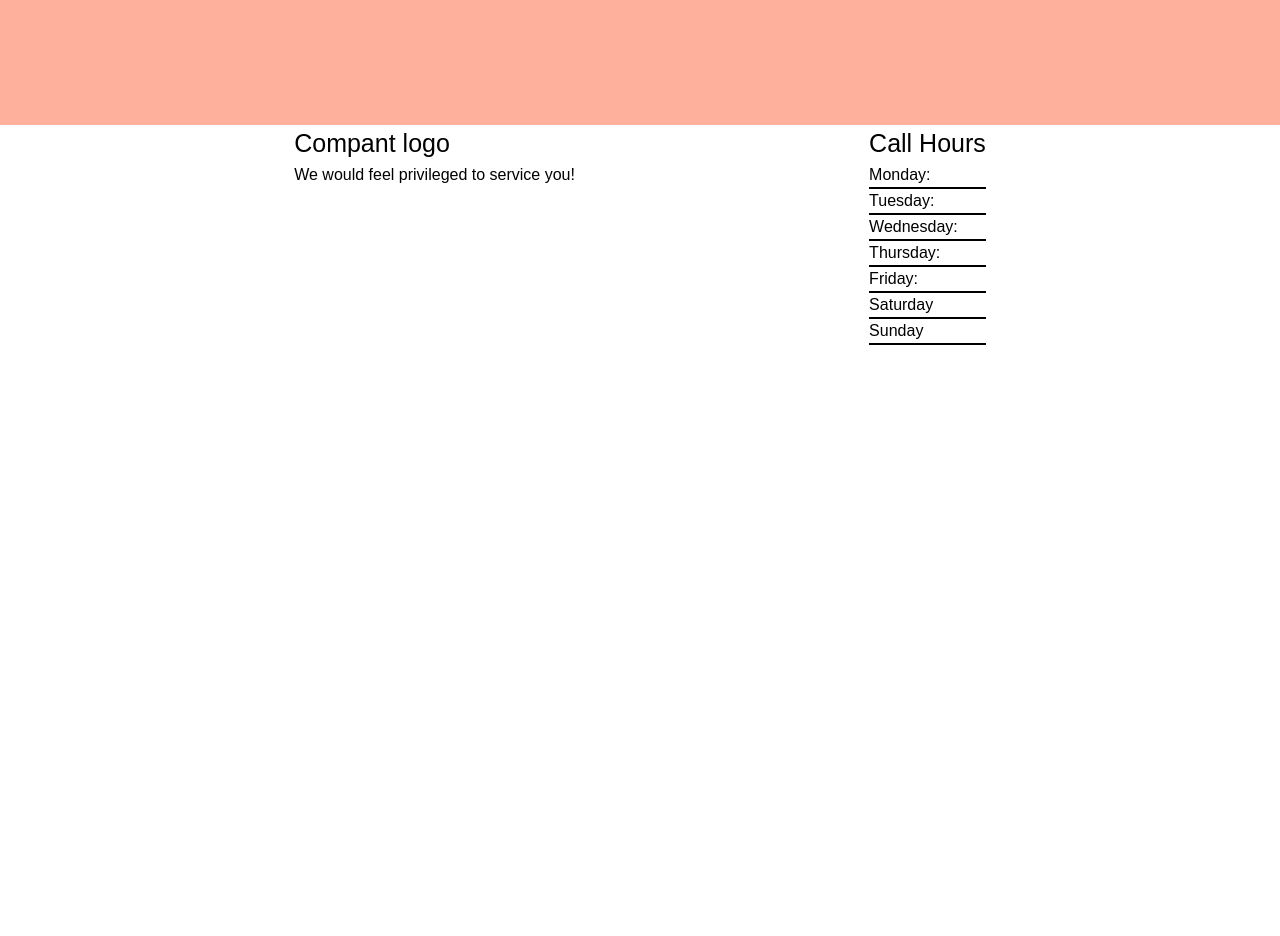
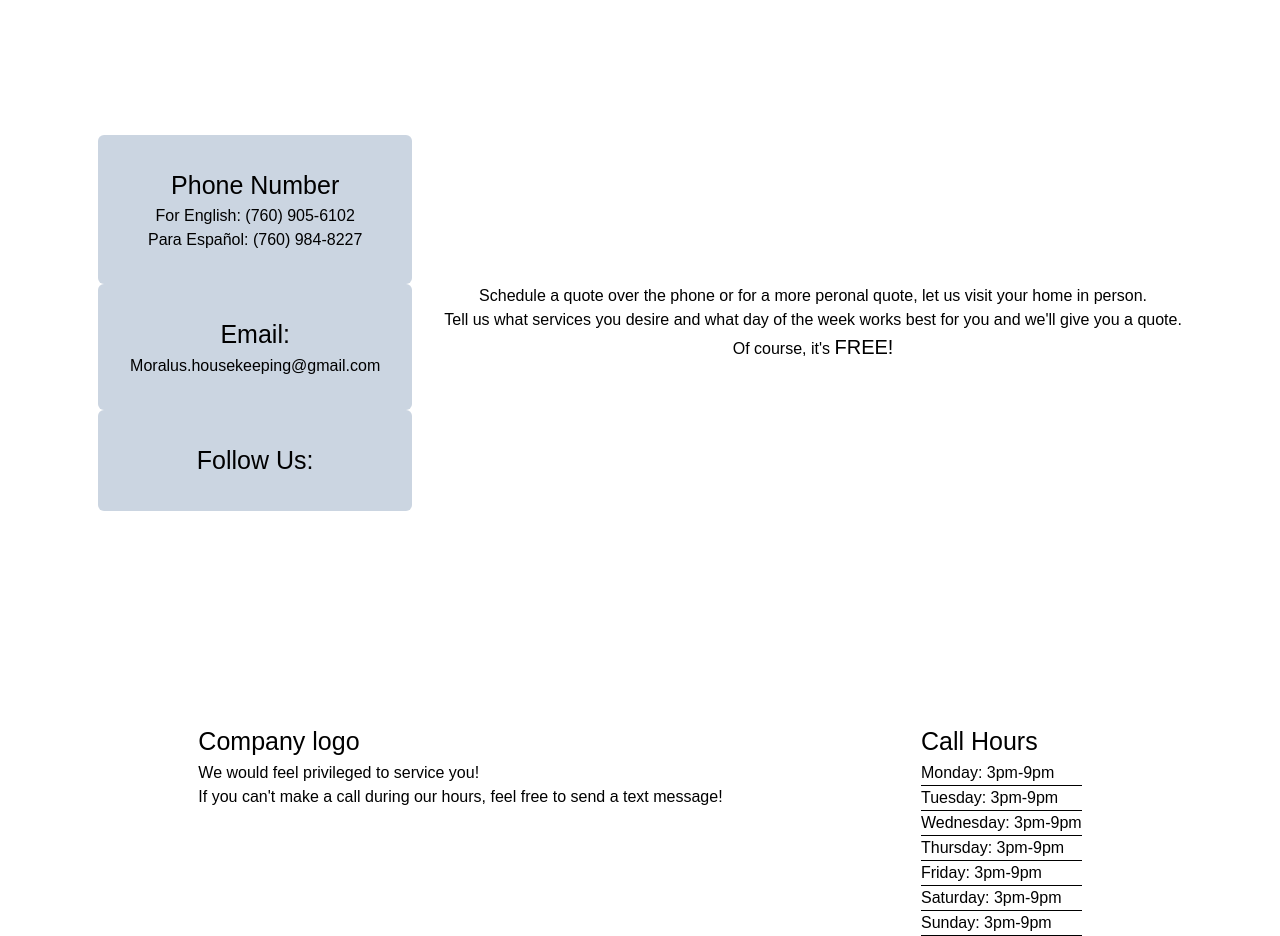
Before and after one commit to JMorales1905/moralus-housekeeping, a Next.js app: page / in a window 1280 px wide. Shown: the part 1140-2076 px from the top of the page. Before the commit the page ends 1485 px from the top, so only its background shows below. Built offline with nearby package versions, Linux system fonts and the light colour scheme.

Commit message:
Updated TODO

```diff
--- a/app/page.tsx
+++ b/app/page.tsx
@@ -11,7 +11,6 @@ export default function Home() {
           <a href="">Home</a>
           <a href="#about-us">About Us</a>
           <a href="#services">Services</a>
-          <a href="">Quote!</a>
         </section>
       </nav>
 
@@ -21,7 +20,7 @@ export default function Home() {
         </div>
 
         <section className="bg-white" id="about-us">
-          <div className="grid justify-center text-center">
+          <div className="grid justify-center text-center px-[30%] py-[50px] gap-y-9">
             <h1 className="text-[35px]">Our Promise</h1>
             <p className="text-[20px]">
               Moralus' Housekeeping Services offers housekeeping that suites
@@ -38,7 +37,7 @@ export default function Home() {
               After immigrating from Guatemala, Blanca found herself in the land of dreams and
               after working with a cleaning company for two years, decided to take her personal approach
               to the business. Now, Blanca works with her own clients who she has earned the trust of
-              and deliveres her cleaning services to them on a weekly/ monthly basis. Blanca would be honored
+              and deliveres her cleaning services to them on a weekly/monthly basis. Blanca would be honored
               to provide you with twelve years of housekeeping service experience and a personal experience you
               wont find with large-scale cleaning companies. She brings to the table services you could only find
               with her family, where Blanca take pride in the cleanliness of her home.
@@ -47,23 +46,22 @@ export default function Home() {
           </div>
         </section>
 
-        <section className="bg-light h-[100vh]" id="services">
+        <section className="bg-white h-[100vh]" id="services">
           <div className="flex justify-center items-center h-full gap-8">
             <div className="grid text-center">
-              <div className="bg-white p-8 rounded-md">
+              <div className="bg-slate-300  p-8 rounded-md">
                 <h2 className="text-[25px]">Phone Number</h2>
                 <p>For English: (760) 905-6102</p>
                 <p>Para Español: (760) 984-8227</p>
               </div>
-              <div className="bg-white p-8 rounded-md">
-                <h2>Email:</h2>
-                <p></p>
+              <div className="bg-slate-300 p-8 rounded-md">
+                <h2 className="text-[25px]">Email:</h2>
+                <p>Moralus.housekeeping@gmail.com</p>
               </div>
-              <div className="bg-white p-8 rounded-md">
-                <h2>Follow Us:</h2>
+              <div className="bg-slate-300 p-8 rounded-md">
+                <h2 className="text-[25px]">Follow Us:</h2>
                 {/* social media links */}
               </div>
-
             </div>
             <p className="text-center">Schedule a quote over the phone or for a more peronal quote, let us visit your home in person. <br />
               Tell us what services you desire and what day of the week works best for you and we'll give you a quote.
@@ -74,20 +72,21 @@ export default function Home() {
 
         <footer className="bg-white flex justify-evenly">
           <div>
-            <h2 className="text-[25px]">Compant logo</h2>
+            <h2 className="text-[25px]">Company logo</h2>
             <p> We would feel privileged to service you!</p>
+            <p>If you can't make a call during our hours, feel free to send a text message!</p>
           </div>
 
           <div>
             <h2 className="text-[25px]">Call Hours</h2>
             <ul>
-              <li className="border-black border-b-2">Monday: </li>
-              <li className="border-black border-b-2">Tuesday:</li>
-              <li className="border-black border-b-2">Wednesday:</li>
-              <li className="border-black border-b-2">Thursday:</li>
-              <li className="border-black border-b-2">Friday:</li>
-              <li className="border-black border-b-2">Saturday</li>
-              <li className="border-black border-b-2">Sunday</li>
+              <li className="border-black border-b-[1px]">Monday: 3pm-9pm</li>
+              <li className="border-black border-b-[1px]">Tuesday: 3pm-9pm</li>
+              <li className="border-black border-b-[1px]">Wednesday: 3pm-9pm</li>
+              <li className="border-black border-b-[1px]">Thursday: 3pm-9pm</li>
+              <li className="border-black border-b-[1px]">Friday: 3pm-9pm</li>
+              <li className="border-black border-b-[1px]">Saturday: 3pm-9pm</li>
+              <li className="border-black border-b-[1px]">Sunday: 3pm-9pm</li>
             </ul>
           </div>
         </footer>
```
Also changed, not shown: 1 other file (tests, documents, lock files or other folders).
